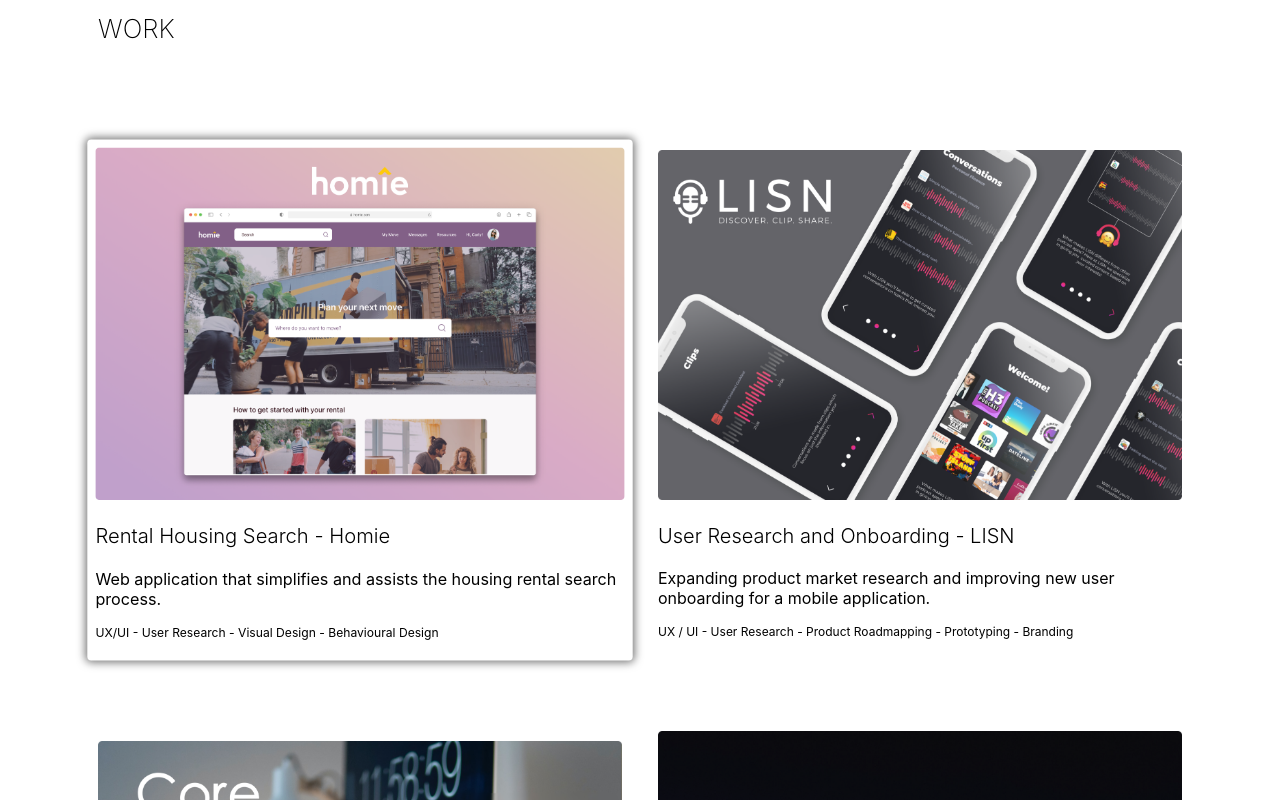
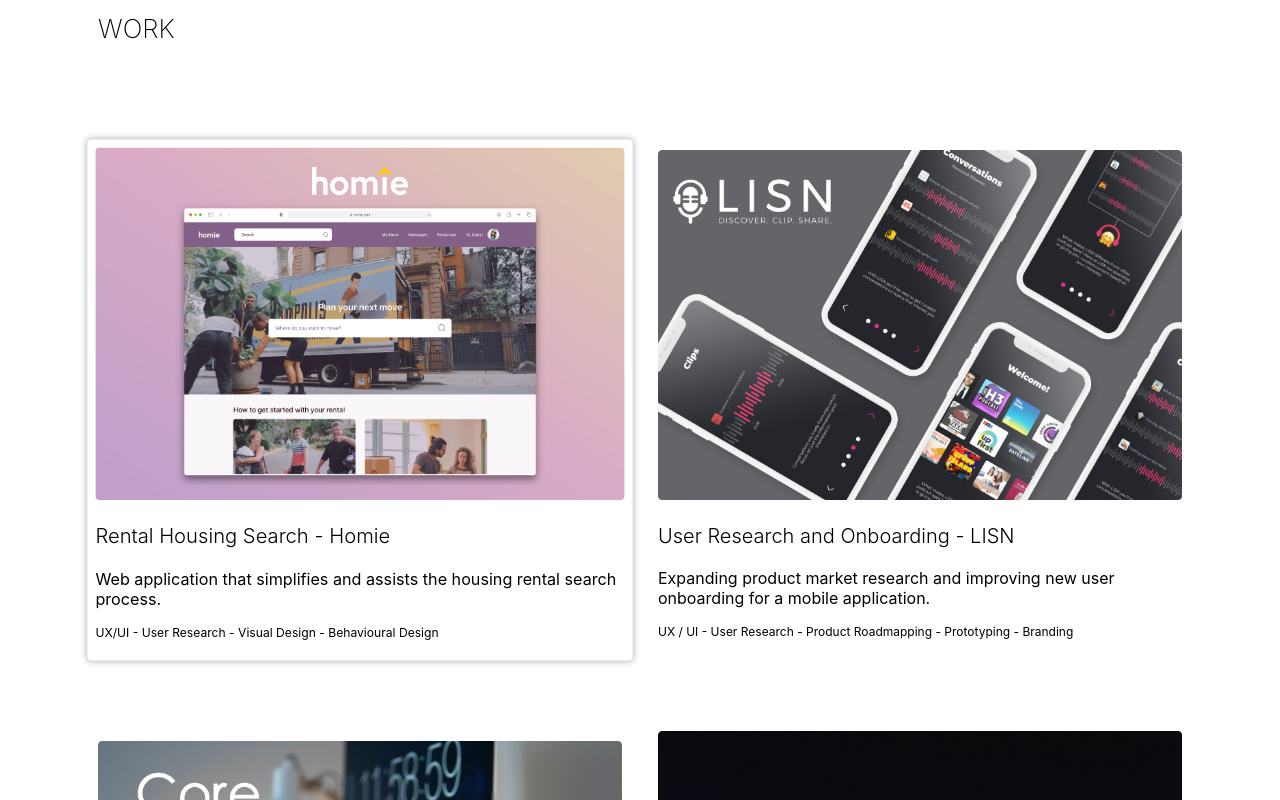
Before and after one commit to Elimists/sash-portfolio, a Next.js app: page / in a window 1280 px wide. In both pictures the pointer is over the element 360 px from the left and 1027 px from the top of the page. Shown: the part 627-1427 px from the top of the page. Built offline with nearby package versions, Linux system fonts and the light colour scheme.

Commit message:
Made the shadows a bit lighter.

```diff
--- a/styles/Home.module.css
+++ b/styles/Home.module.css
@@ -101,8 +101,8 @@
 .card:hover,
 .card:focus,
 .card:active {
-  -webkit-box-shadow: 0px 0px 11px 2px rgba(0, 0, 0, 0.54);
-    box-shadow: 0px 0px 8px 2px rgba(0, 0, 0, 0.54);
+  -webkit-box-shadow: 0px 0px 5px 2px rgba(154, 154, 154, 0.54);
+    box-shadow: 0px 0px 5px 2px rgba(154, 154, 154, 0.54);
     transform: scale(1.01);
     transition: 200ms ease-in;
 }
```
